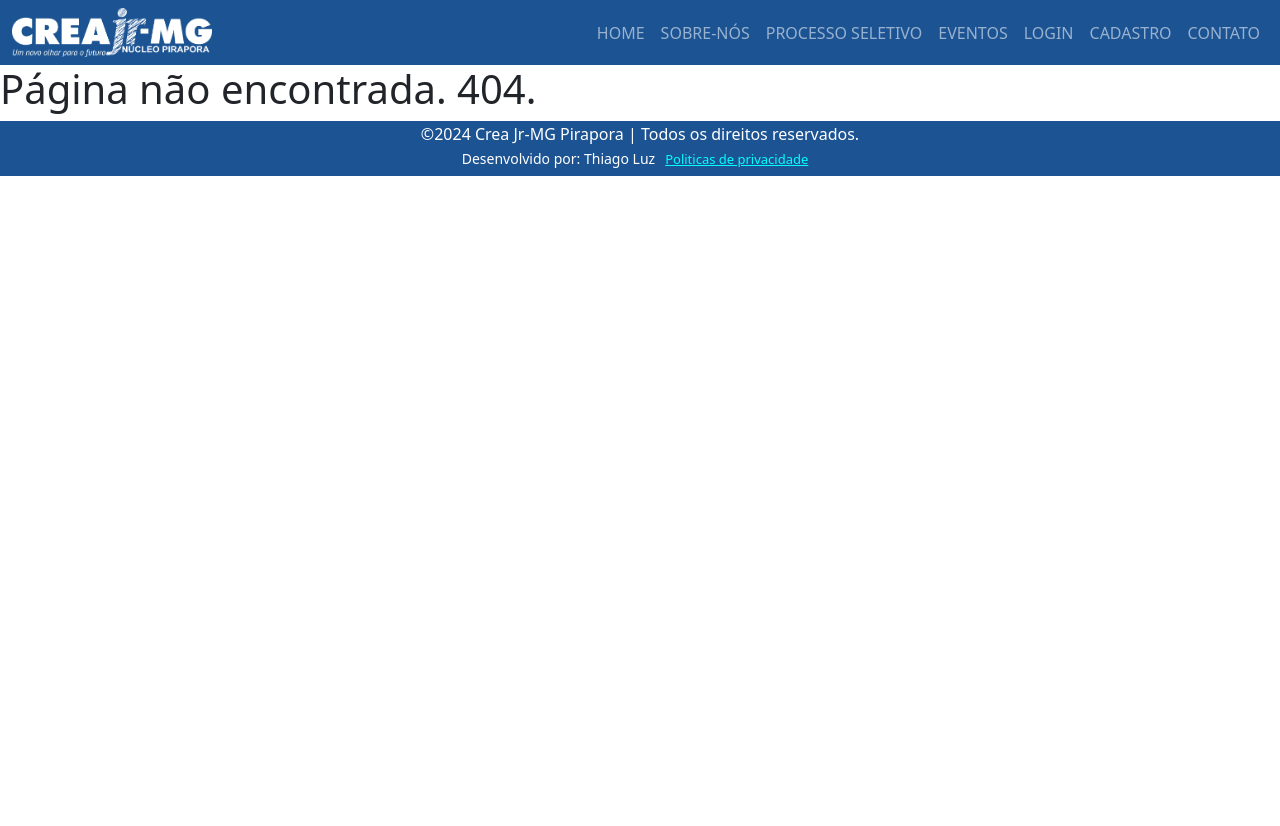
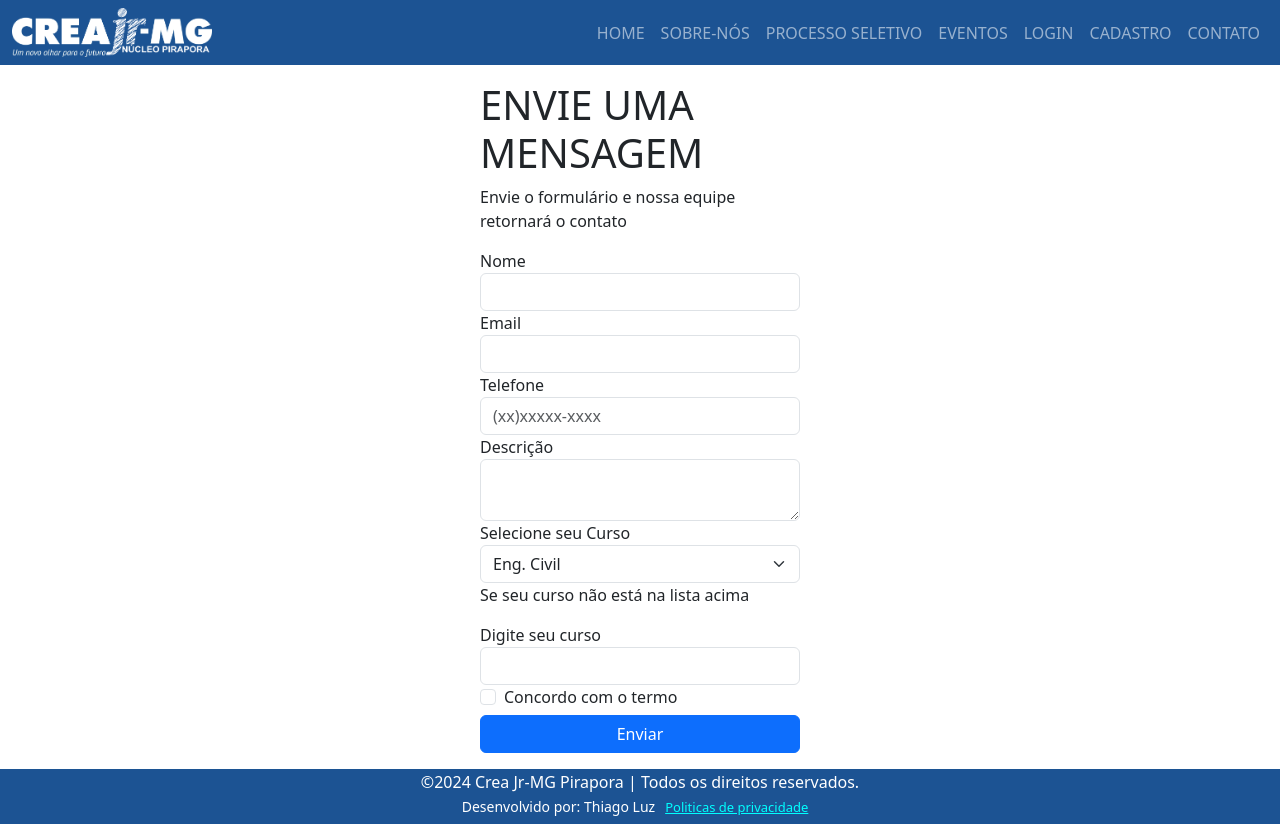
Before and after one commit to thiagoluznascimento/creajunior-pirapora, a React (Vite) app: page /contato in a window 1280 px wide. Before the commit the page ends 800 px from the top, so only its background shows below. Built offline with nearby package versions, Linux system fonts and the light colour scheme.

Commit message:
Adiciona pagina Contato
- Adiciona formulário na pág Contato

```diff
--- a/src/App.jsx
+++ b/src/App.jsx
@@ -12,6 +12,8 @@ import PoliticasPrivacidade from "./pages/PoliticasPrivaciade";
 import ProcessoSeletivo from "./pages/ProcessoSeletivo";
 import Cadastro from "./pages/cadastro";
 import Login from "./pages/Login";
+import Contato from "./pages/Contato";
+
 
 
 function App() {
@@ -27,7 +29,7 @@ function App() {
           {/* <Route path="eventos" element={<Eventos />} /> */}
           <Route path="/cadastro" element={<Cadastro />} />
           <Route path="/login" element={<Login />} />
-          {/* <Route path="contato" element={<Contato />} /> */}
+          <Route path="contato" element={<Contato />} />
           <Route path="/politicasprivacidade" element={<PoliticasPrivacidade />} />
           <Route path="*" element={<NotFound />} />
         </Routes>
--- /dev/null
+++ b/src/pages/Contato.jsx
@@ -0,0 +1,81 @@
+import { useForm } from "react-hook-form";
+import { Button } from "react-bootstrap";
+
+function Contato() {
+    const { register, handleSubmit, formState: {errors}} = useForm();
+
+    function enviarForm(data) {
+        console.log("Enviar");
+        console.log(data);
+    }
+
+    return(
+        <main>
+            <form action="" className="form-section" onSubmit={handleSubmit(enviarForm)}>
+                <h1>ENVIE UMA MENSAGEM</h1>
+                <p>Envie o formulário e nossa equipe retornará o contato</p>
+                <div>
+                    <label htmlFor="nome">Nome</label>
+                    <input type="text"
+                     className="form-control"
+                      id="nome"
+                    {...register ("nome", {required:true})}
+                     />
+                     {errors.nome && <small className="invalid">Digite seu nome</small>}
+                </div>
+                <div>
+                    <label htmlFor="email">Email</label>
+                    <input type="email"
+                     id="email"
+                      className="form-control"
+                      {...register("email", {required: true})} />
+                    {errors.email && <small>O email é inválido!</small>}
+                </div>
+                <div>
+                    <label htmlFor="telefone">Telefone</label>
+                    <input type="tel"
+                     id="tel"
+                     pattern="\d{11}"
+                     placeholder="(xx)xxxxx-xxxx"
+                     className="form-control"
+                     {...register("tel", {required: true})} />
+                    {errors.tel && <small>Digite seu telefone</small>}
+                </div>
+                <div>
+                    <label htmlFor="descricao">Descrição</label>
+                    <textarea id="descricao" className="form-control" {...register("descricao")}></textarea>
+                </div>
+                <div>
+                    <label htmlFor="categoria">Selecione seu Curso</label>
+                    <select id="categoria" className="form-select" {...register("categoria")}>
+                        <option value="eng.civil">Eng. Civil</option>
+                        <option value="eng.eletrica">Eng. Eletrica</option>
+                        <option value="eng.florestal">Eng. Florestal</option>
+                        <option value="outro">Outro</option>
+                    </select>
+                    <div>
+                        <p>Se seu curso não está na lista acima</p>
+                        <label htmlFor="outro">Digite seu curso</label>
+                        <input type="text" className="form-control" id="nome" />
+                    </div>
+                    <div className="form-check">
+                    <input
+                        type="checkbox"
+                         id="termouso"
+                         className="form-check-input"
+                         {...register("termouso", {required: true})}
+                    />
+                    <label htmlFor="termouso"
+                     className="form-check-label">
+                        Concordo com o termo
+                    </label>
+                    {errors.termouso && <small> <br /> Concorde com os termos.</small>}
+                </div>
+                </div>
+                <Button className="mt-1 w-100" type="submit">Enviar</Button>
+            </form>
+        </main>
+    );
+}
+
+export default Contato;
```
